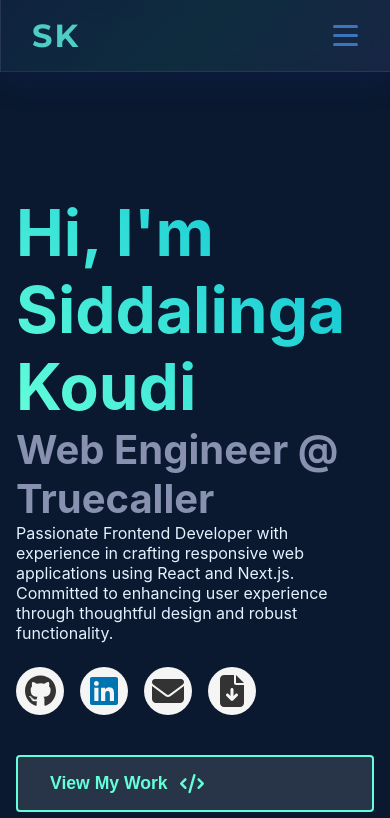
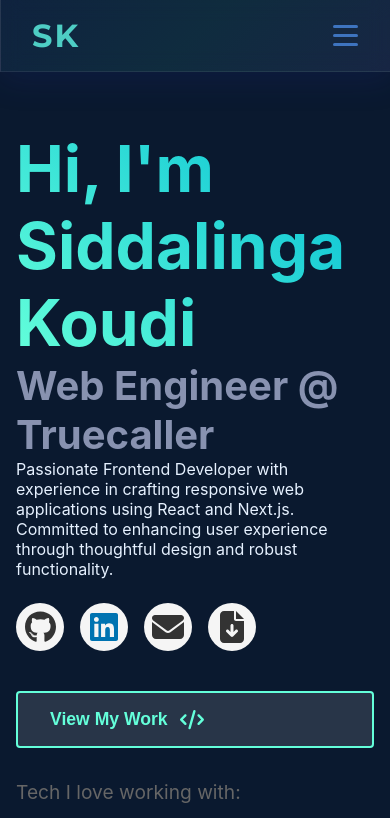
Before and after one commit to sid283/portfolio, a React (Create React App) app: page / in a window 390 px wide. Shown: the top 818 px of the page. Built offline with nearby package versions, Linux system fonts and the light colour scheme; no server answers.

Commit message:
fix padding

```diff
--- a/src/components/Hero/Hero.scss
+++ b/src/components/Hero/Hero.scss
@@ -233,7 +233,7 @@
 
 @media (max-width: 768px) {
   .hero {
-    padding-top: max(4rem, env(safe-area-inset-top));
+    padding-top: 0px;
   }
   .cta-button {
     width: 100%;
```
